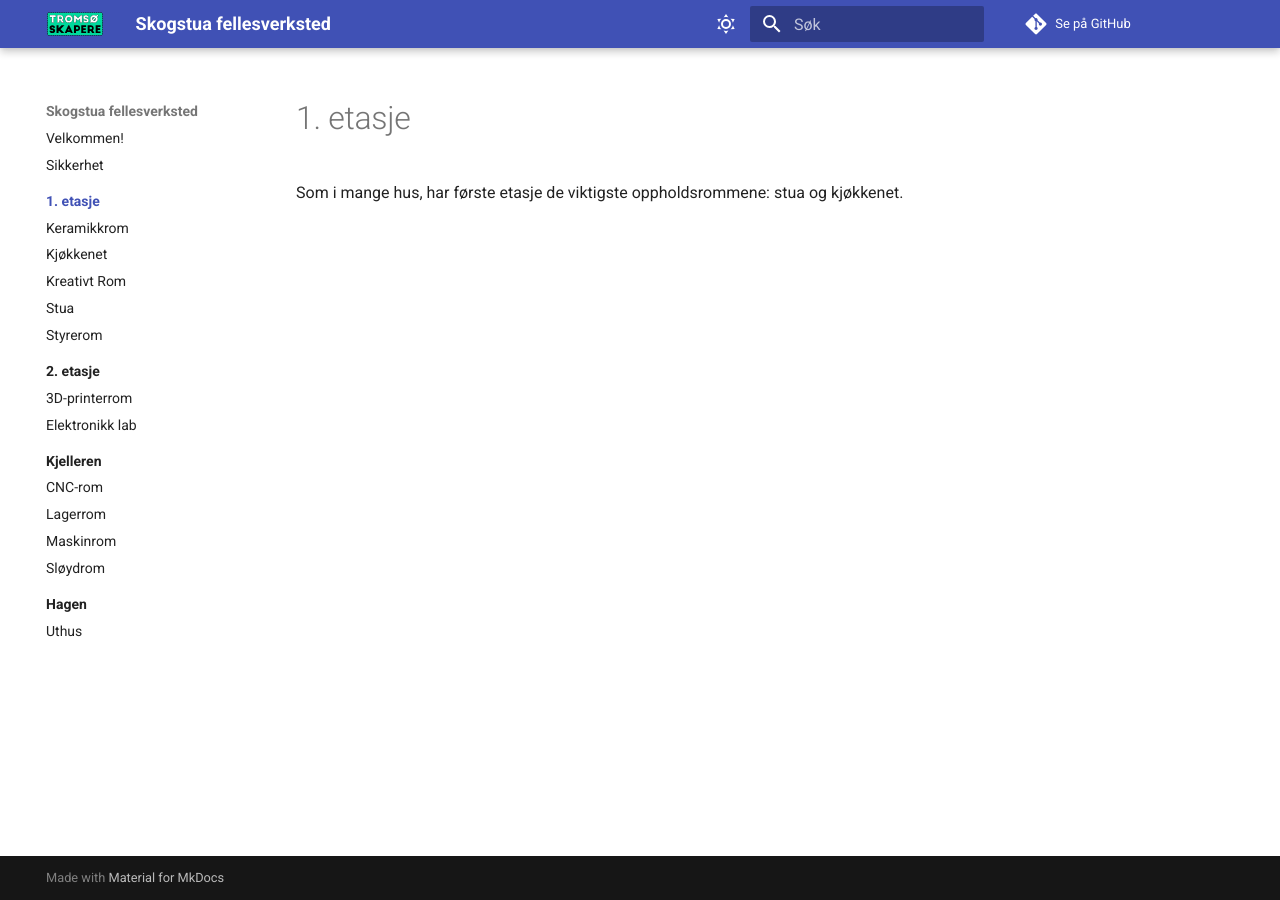
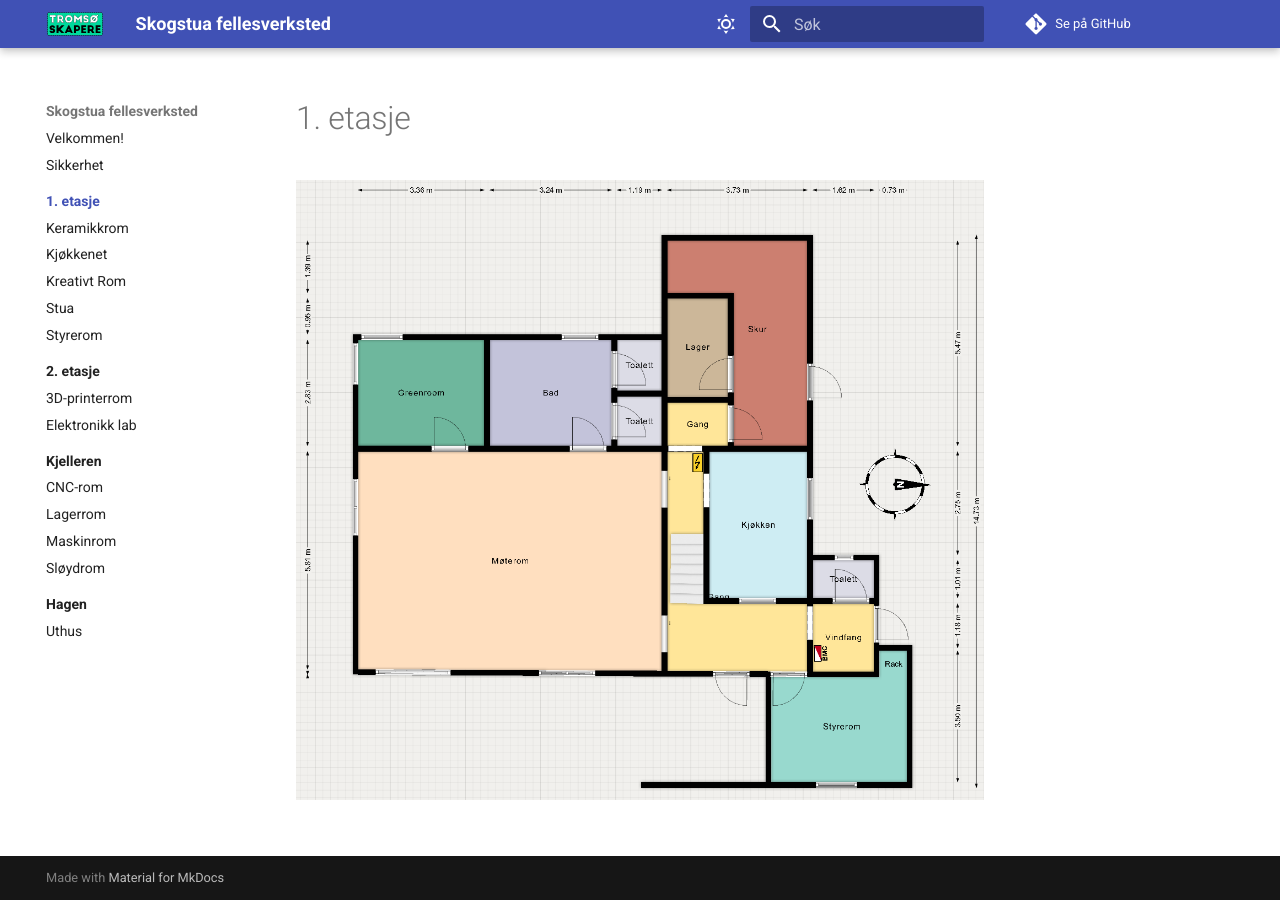
Before and after one commit to Tromsoskapere/mkdocs-skogstua, an MkDocs documentation site: the page built from docs/1. etasje/index.md, in a window 1280 px wide. Built offline with MkDocs 1.6.1 and Material for MkDocs 9.7.7, drawn with Linux system fonts in a browser that asks for light colours; comment, search, counter and statistics services are not loaded.

Commit message:
Update index.md

```diff
--- a/docs/1. etasje/index.md
+++ b/docs/1. etasje/index.md
@@ -1,2 +1,3 @@
 # 1. etasje
-Som i mange hus, har første etasje de viktigste oppholdsrommene: stua og kjøkkenet.
+
+![Plantegning](Skogstua_1etg.png)
```
